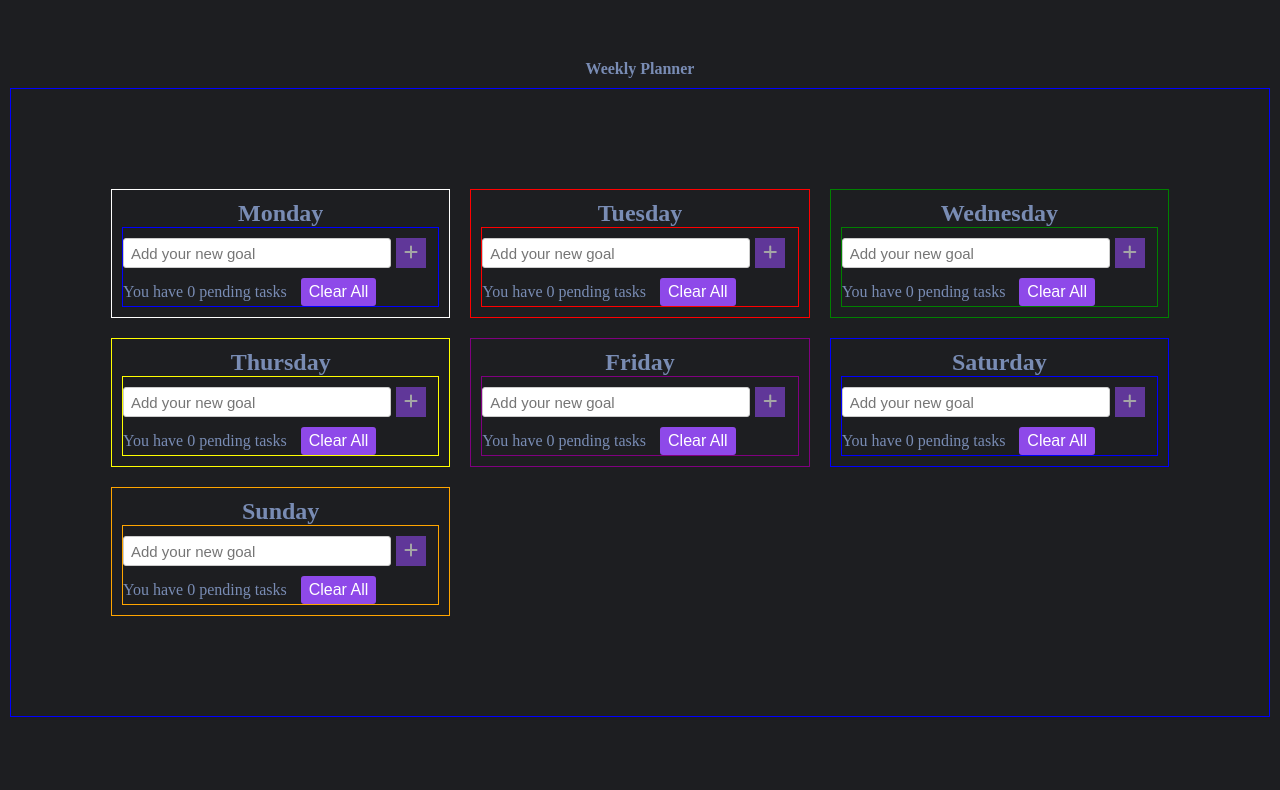
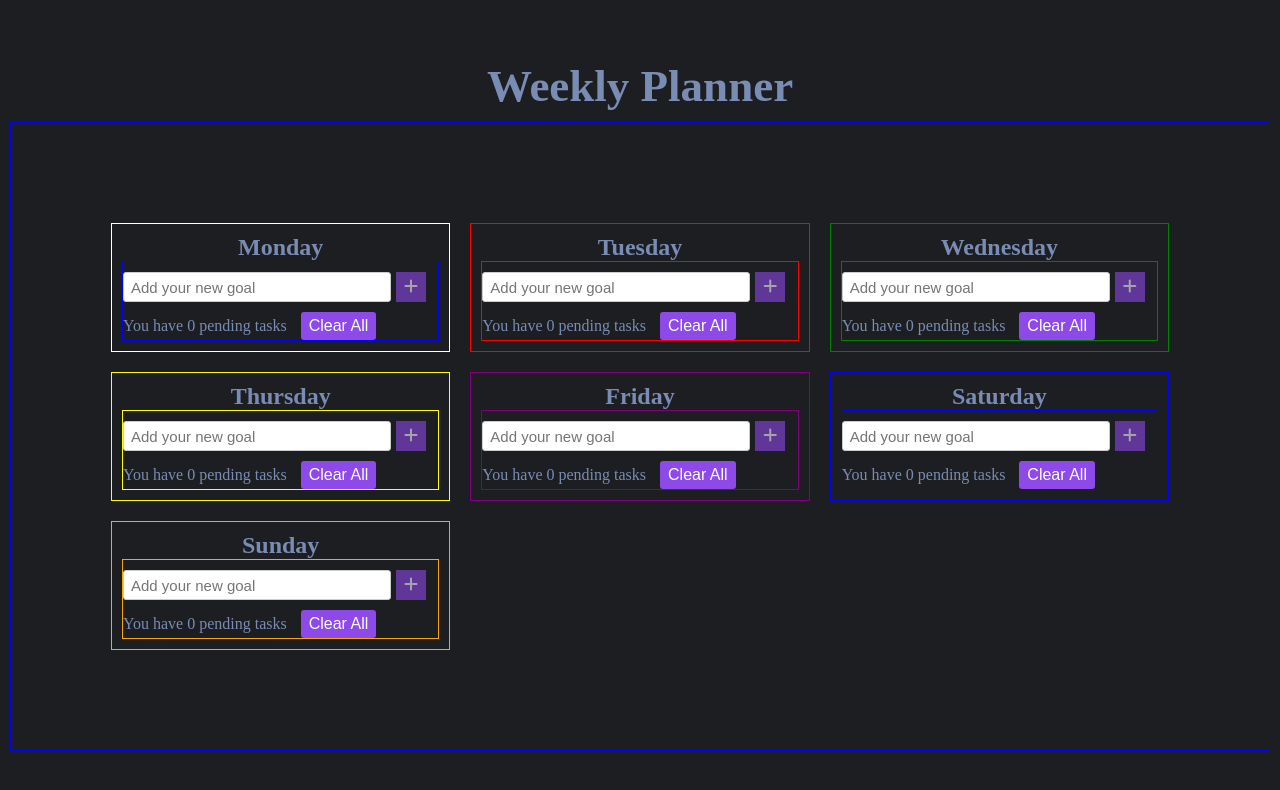
Before and after one commit to RasRossetti/Weekly-Goal-Setter, a plain HTML site: page index.html in a window 1280 px wide. Drawn offline with Linux system fonts and the light colour scheme.

Commit message:
Changes Style

```diff
--- a/style.css
+++ b/style.css
@@ -17,7 +17,7 @@
  }
 
  h1 {
-    font-size: var(--med);
+    font-size: 45px;
     display: flex;
     flex-direction: column;
     align-items: center;
```
